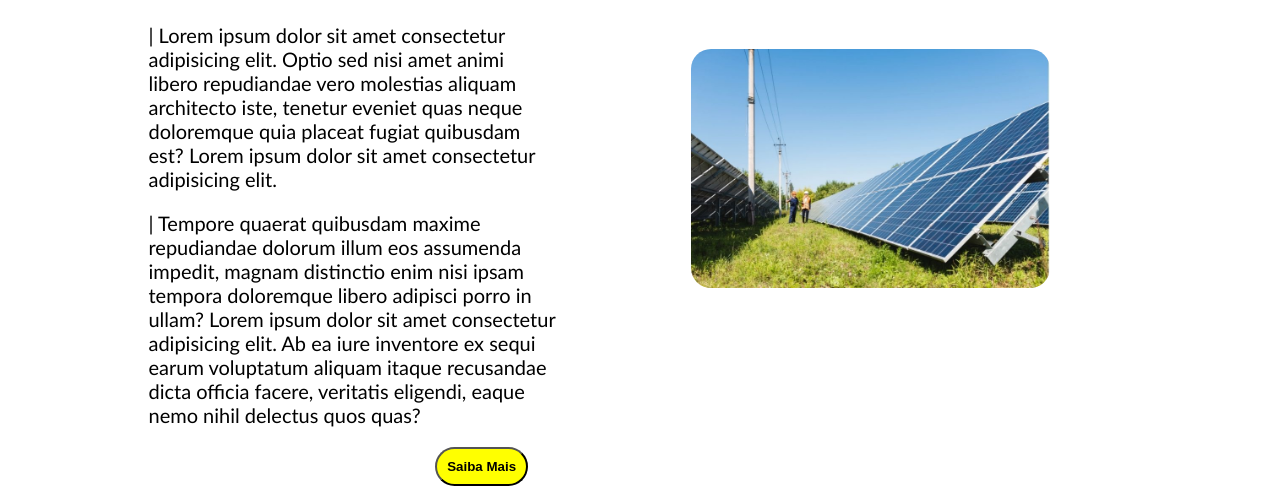
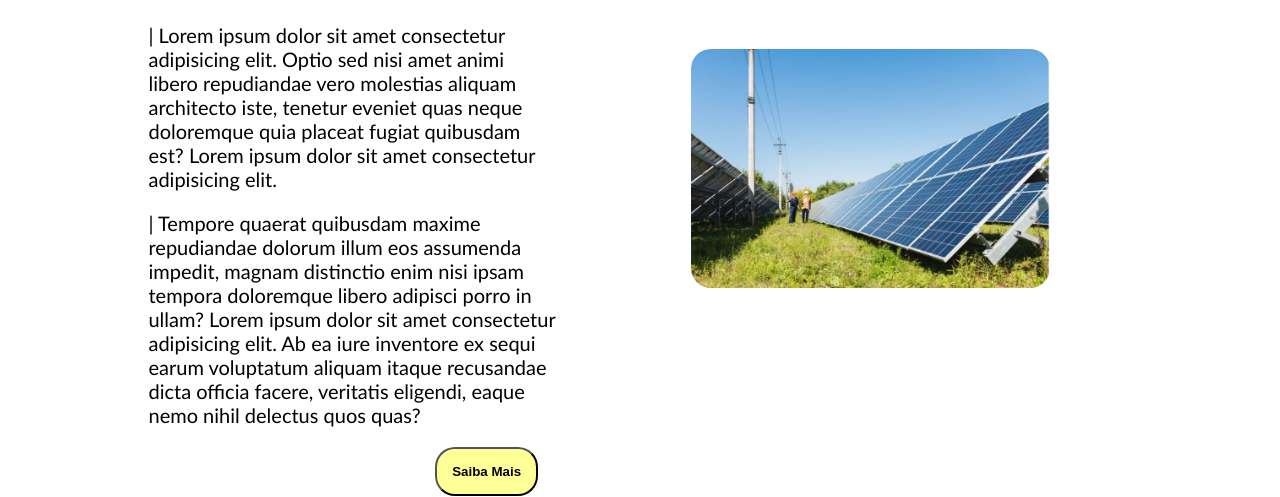
Before and after one commit to Projeto-WebFotovoltaico/Projeto-WebFotovoltaico, a website: page WebFotovoltaico/main/index.html in a window 1280 px wide. In both pictures the pointer is over the button 481 px from the left and 769 px from the top of the page. Shown: the part 303-800 px from the top of the page. Drawn offline with Linux system fonts and the light colour scheme; files that its build step writes are made by us from their sources; files whose address does not match are found by name.

Commit message:
Adicinei animação aos botões

```diff
--- a/WebFotovoltaico/public/css/style.css
+++ b/WebFotovoltaico/public/css/style.css
@@ -97,6 +97,12 @@ button{
     background-color: yellow;
     padding: 10px;
     border-radius: 20px;
+    cursor: pointer;
+}
+
+button:hover{
+    padding: 15px;
+    background-color: rgba(255, 255, 0, 0.404);
 }
 
 #cont2{
```
Also changed, not shown: WebFotovoltaico/script/script.js (added).
